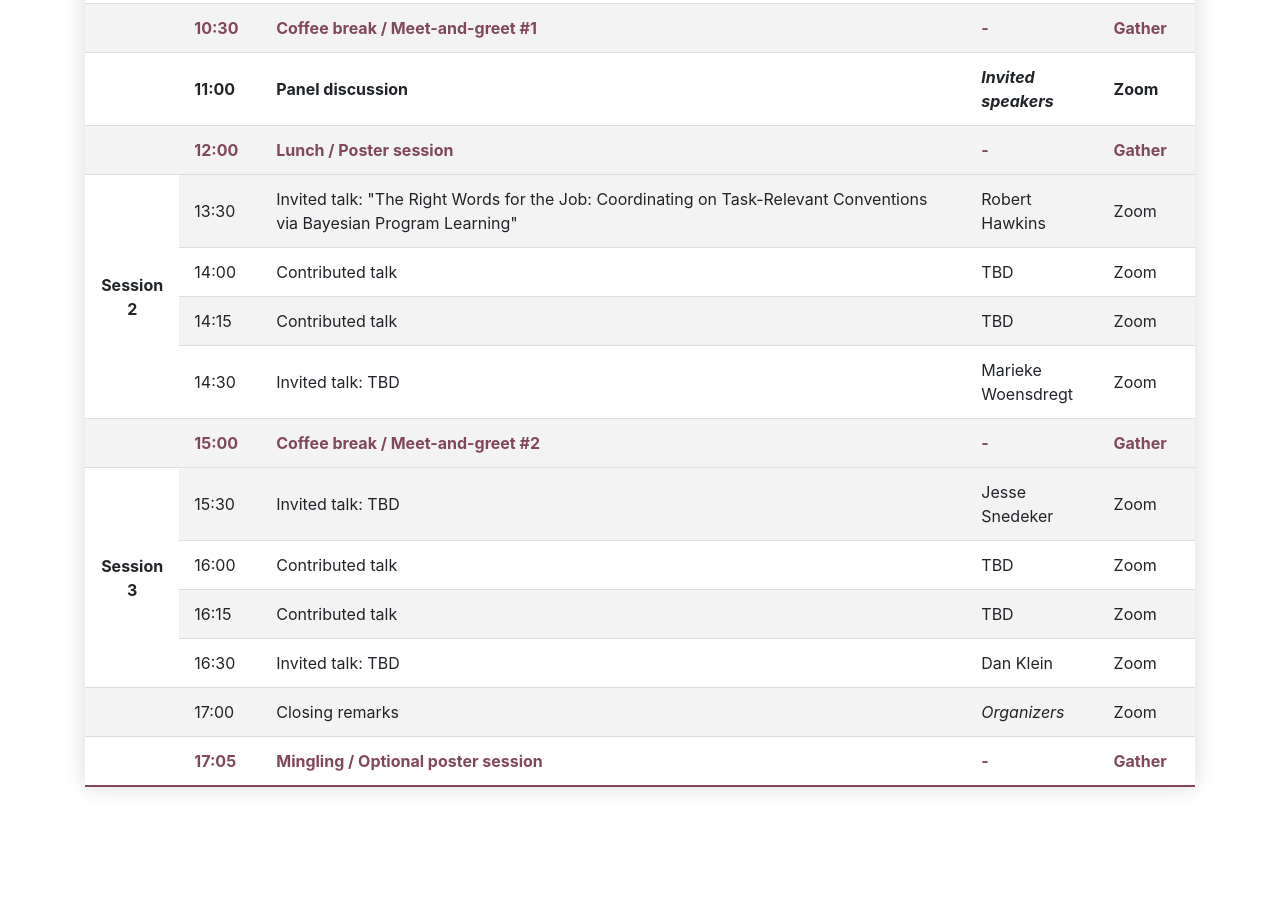
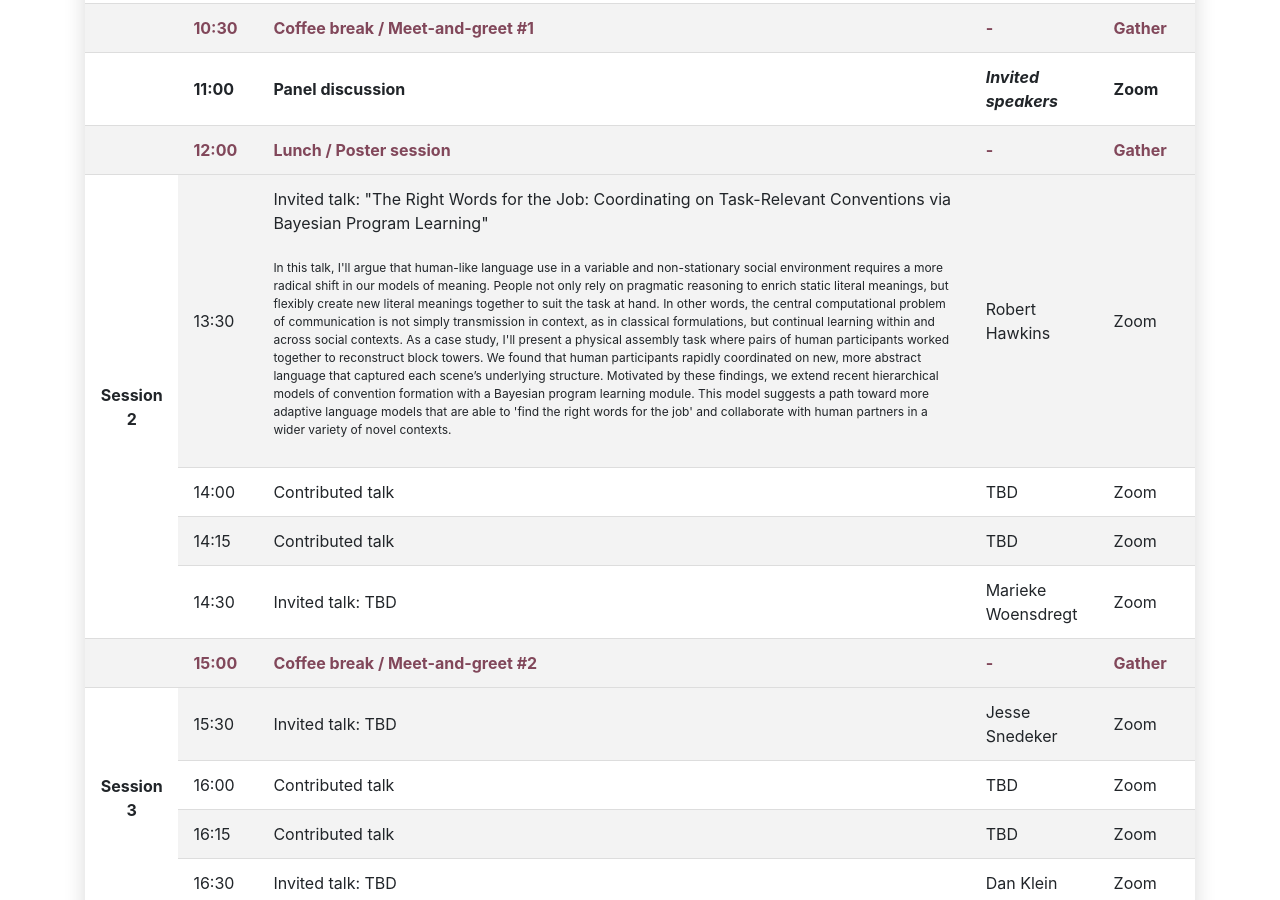
Before and after one commit to mic-workshop/mic-workshop.github.io, a Jekyll site: the page built from program/index.md, in a window 1280 px wide and 900 px high, scrolled down 847 px. Built offline with Jekyll 4.4.1, drawn with Linux system fonts in a browser that asks for light colours; before the commit the page ends 1683 px from its top, so only the background shows below that.

Commit message:
add hawkins talk abstract

```diff
--- a/program/index.md
+++ b/program/index.md
@@ -94,6 +94,7 @@ Please note that all times are in Eastern Time (New York). The final program is
             <td>13:30</td>
             <td>
             Invited talk: "The Right Words for the Job: Coordinating on Task-Relevant Conventions via Bayesian Program Learning"
+            <br><br><p style="font-size:0.75rem;">In this talk, I'll argue that human-like language use in a variable and non-stationary social environment requires a more radical shift in our models of meaning. People not only rely on pragmatic reasoning to enrich static literal meanings, but flexibly create new literal meanings together to suit the task at hand. In other words, the central computational problem of communication is not simply transmission in context, as in classical formulations, but continual learning within and across social contexts. As a case study, I'll present a physical assembly task where pairs of human participants worked together to reconstruct block towers. We found that human participants rapidly coordinated on new, more abstract language that captured each scene’s underlying structure. Motivated by these findings, we extend recent hierarchical models of convention formation with a Bayesian program learning module. This model suggests a path toward more adaptive language models that are able to 'find the right words for the job' and collaborate with human partners in a wider variety of novel contexts.</p>
             </td>
             <td>Robert Hawkins</td>
             <td>Zoom</td>
```
